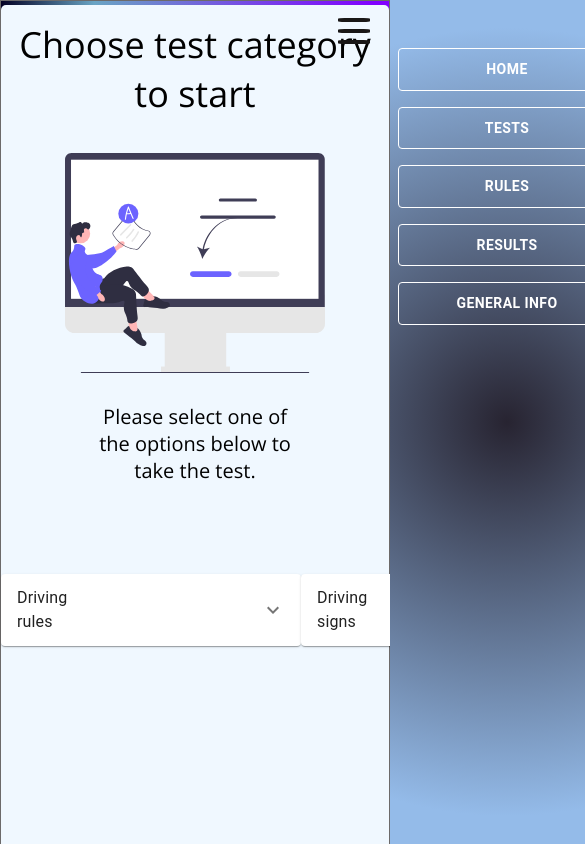
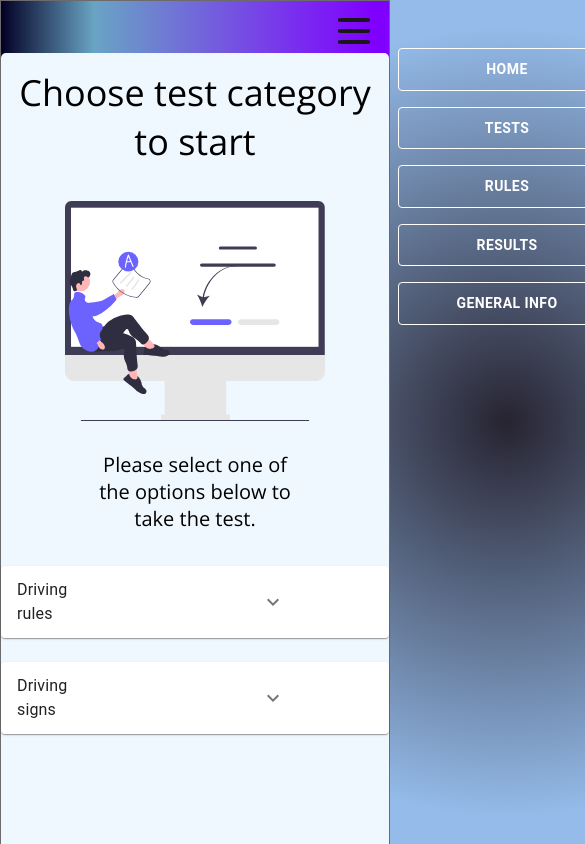
Before and after one commit to Oldu8/driver-licence-tester, a React (Create React App) app: page /tests in a window 390 px wide. Shown: the top 844 px of the page, 585 px wide, since content can reach past the window. Built offline with nearby package versions, Linux system fonts and the light colour scheme.

Commit message:
styles for test page

```diff
--- a/package.json
+++ b/package.json
@@ -13,7 +13,6 @@
     "@testing-library/user-event": "^13.5.0",
     "classnames": "^2.3.1",
     "react": "^18.2.0",
-    "react-burger-menu": "^3.0.8",
     "react-dom": "^18.2.0",
     "react-redux": "^8.0.2",
     "react-router-dom": "^6.3.0",
--- a/src/components/HomePage/HomePage.module.scss
+++ b/src/components/HomePage/HomePage.module.scss
@@ -2,6 +2,7 @@
   min-height: 80vh;
   @media screen and (max-width: 768px) {
     max-width: 100vw;
+    margin-top: 3rem;
   }
 }
 
--- a/src/components/TestsPage/TestsPage.module.scss
+++ b/src/components/TestsPage/TestsPage.module.scss
@@ -1,5 +1,9 @@
 .wrapper {
   min-height: 150vh;
+  @media screen and (max-width: 768px) {
+    max-width: 100vw;
+    margin-top: 3rem;
+  }
 }
 .content {
   display: flex;
@@ -38,4 +42,8 @@
   flex-direction: row;
   padding: 5rem 0;
   justify-content: space-around;
+  @media (max-width: 768px) {
+    flex-direction: column;
+    padding: 0;
+  }
 }
--- a/src/components/ToggleBlock/ToggleBlock.js
+++ b/src/components/ToggleBlock/ToggleBlock.js
@@ -19,7 +19,7 @@ function ToggleBlock({ title, category }) {
   };
 
   return (
-    <section>
+    <section className={styles.wrapper}>
       <Accordion expanded={expanded === 'panel1'} onChange={handleChange('panel1')}>
         <AccordionSummary
           expandIcon={<ExpandMoreIcon />}
--- a/src/components/ToggleBlock/ToggleBlock.module.scss
+++ b/src/components/ToggleBlock/ToggleBlock.module.scss
@@ -26,5 +26,8 @@
   }
 }
 
-// .listOfTests {
-// }
+.wrapper {
+  @media screen and (max-width: 768px) {
+    margin-top: 1.5rem;
+  }
+}
```
Also changed, not shown: 1 other file (tests, documents, lock files or other folders).
